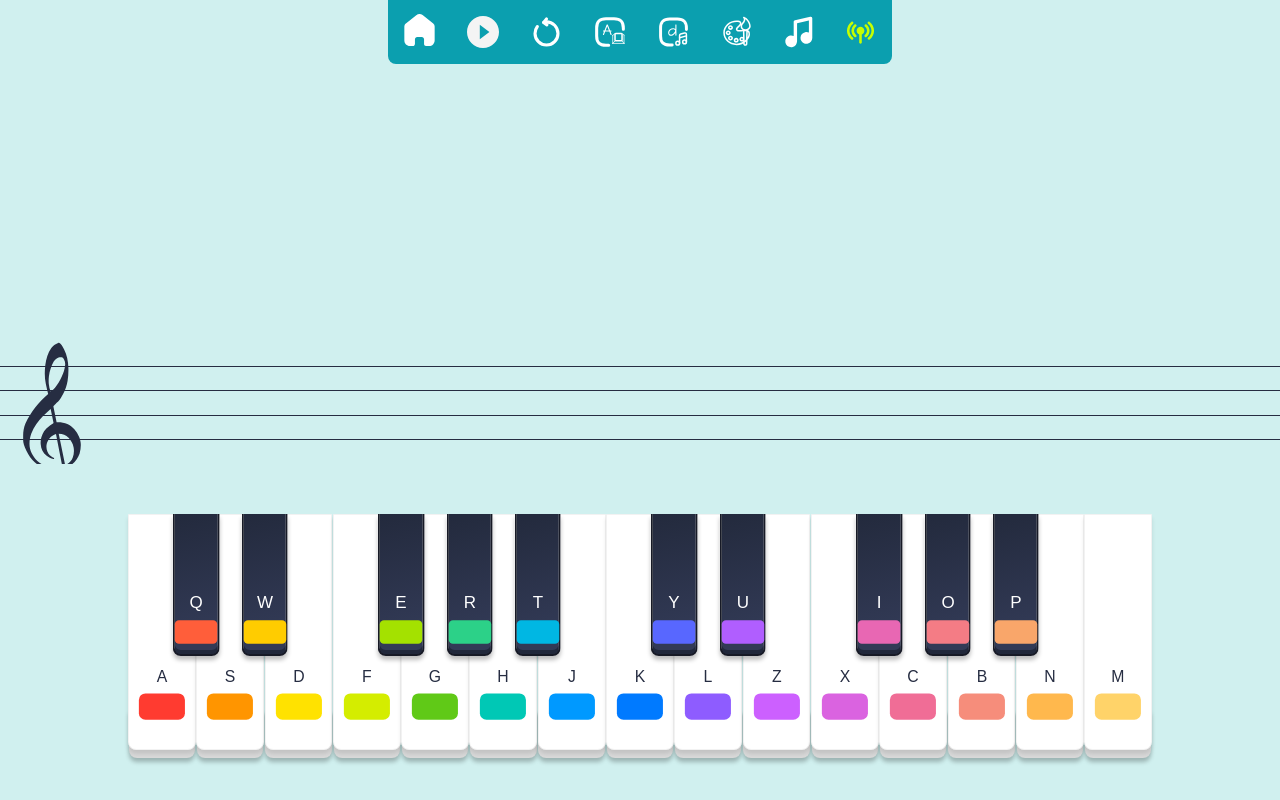
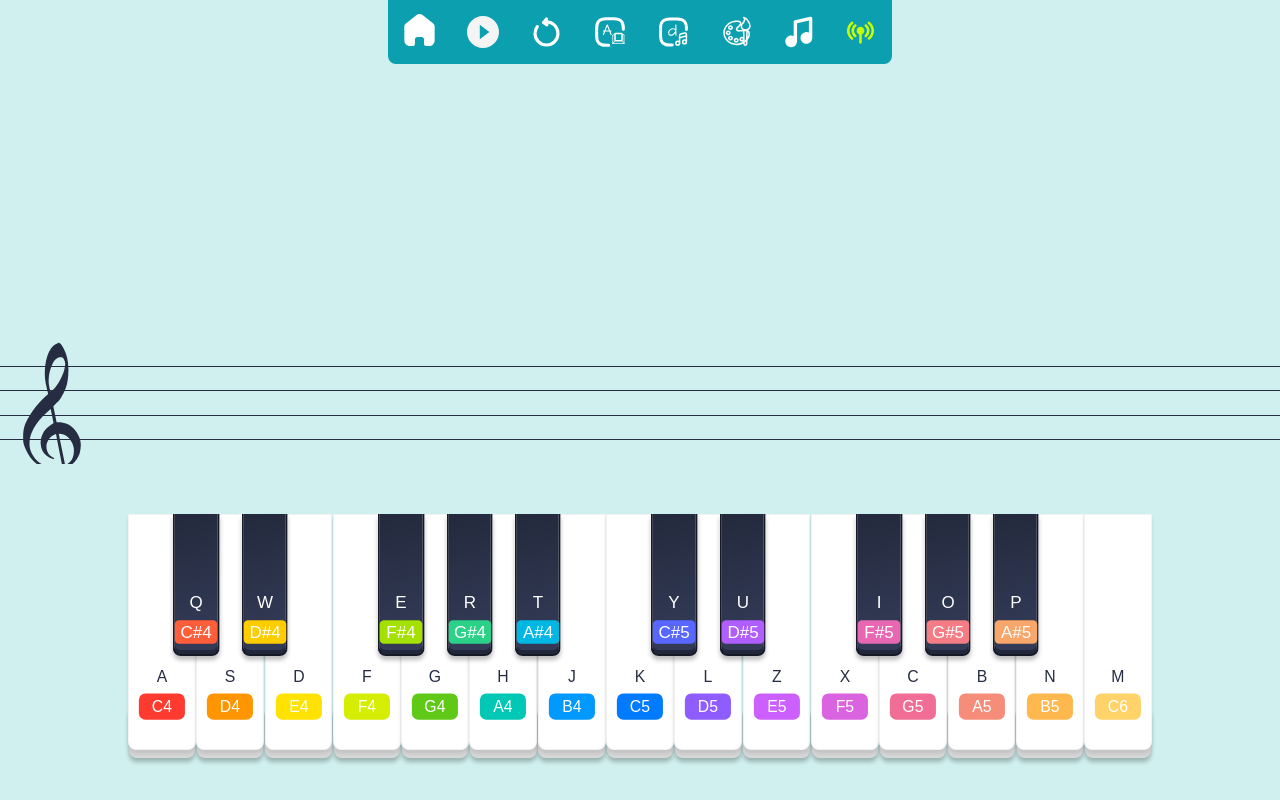
Before and after one commit to DenisaPolesna/piano, a React (Vite) app: page /game in a window 1280 px wide. Built offline with nearby package versions, Linux system fonts and the light colour scheme; a web font is replaced by a local one.

Commit message:
Add NoteNameLabel component

```diff
--- a/src/components/GameLogic/GameLogic.jsx
+++ b/src/components/GameLogic/GameLogic.jsx
@@ -8,9 +8,11 @@ import { useState } from "react";
 const GameLogic = () => {
   const [areKeyBindLabelsVisible, setKeyBindLabelsVisible] = useState(true);
   const [showNoteColors, setShowNoteColors] = useState(true);
+  const [areNoteLabelsVisible, setNoteLabelsVisible] = useState(true);
 
   const toggleKeyBindLabels = () => setKeyBindLabelsVisible((prev) => !prev);
   const toggleNoteColors = () => setShowNoteColors((prev) => !prev);
+  const toggleLabels = () => setNoteLabelsVisible((prev) => !prev);
 
   const handleKeyDown = (event) => {};
 
@@ -26,12 +28,15 @@ const GameLogic = () => {
           onKeyBindLabelClick={toggleKeyBindLabels}
           areColorsEnabled={showNoteColors}
           onNoteColorClick={toggleNoteColors}
+          areNoteLabelsVisible={areNoteLabelsVisible}
+          onLabelClick={toggleLabels}
         />
       </div>
       <NotesAnimation />
       <Keyboard
         areColorsVisible={showNoteColors}
         areKeyBindLabelsVisible={areKeyBindLabelsVisible}
+        areNoteLabelsVisible={areNoteLabelsVisible}
       />
     </div>
   );
--- a/src/components/Piano/BlackKey/BlackKey.jsx
+++ b/src/components/Piano/BlackKey/BlackKey.jsx
@@ -1,14 +1,17 @@
 import "./BlackKey.css";
 import PCKeyLabel from "../Labels/PCKeyLabel/PCKeyLabel";
 import ColorLabel from "../Labels/ColorLabel/ColorLabel";
+import NoteNameLabel from "../Labels/NoteNameLabel/NoteNameLabel";
 
 const BlackKey = ({
   type,
   keyBind,
   areKeyBindLabelsVisible,
+  areNoteLabelsVisible,
   offset,
   isColorVisible,
   color,
+  note,
 
   ...handlers
 }) => {
@@ -26,6 +29,12 @@ const BlackKey = ({
       viewBox="0 0 100 300"
     >
       <ColorLabel color={color} isColorVisible={isColorVisible} type={type} />
+      <NoteNameLabel
+        note={note}
+        isNoteLabelVisible={areNoteLabelsVisible}
+        type={type}
+        isColorVisible={isColorVisible}
+      />
       <PCKeyLabel
         type={type}
         keyBind={keyBind}
--- a/src/components/Piano/Key/Key.jsx
+++ b/src/components/Piano/Key/Key.jsx
@@ -2,13 +2,25 @@ import "./Key.css";
 import BlackKey from "../BlackKey/BlackKey";
 import WhiteKey from "../WhiteKey/WhiteKey";
 
-const Key = ({ type, offset, color, ...handlers }) => {
+const Key = ({ type, offset, color, note, ...handlers }) => {
   return (
     <>
       {type === "white" ? (
-        <WhiteKey offset={offset} type={type} color={color} {...handlers} />
+        <WhiteKey
+          offset={offset}
+          type={type}
+          color={color}
+          note={note}
+          {...handlers}
+        />
       ) : (
-        <BlackKey offset={offset} type={type} color={color} {...handlers} />
+        <BlackKey
+          offset={offset}
+          type={type}
+          color={color}
+          note={note}
+          {...handlers}
+        />
       )}
     </>
   );
--- a/src/components/Piano/Keyboard/Keyboard.jsx
+++ b/src/components/Piano/Keyboard/Keyboard.jsx
@@ -4,7 +4,11 @@ import { useState } from "react";
 import whiteKeys from "../../../assets/keys/whiteKeys";
 import blackKeys from "../../../assets/keys/blackKeys";
 
-const Keyboard = ({ areKeyBindLabelsVisible, areColorsVisible }) => {
+const Keyboard = ({
+  areKeyBindLabelsVisible,
+  areColorsVisible,
+  areNoteLabelsVisible,
+}) => {
   const [activeKeys, setActiveKeys] = useState(new Set()); // track multiple active keys
 
   const playSound = (note) => {
@@ -50,6 +54,7 @@ const Keyboard = ({ areKeyBindLabelsVisible, areColorsVisible }) => {
       offset={offset}
       color={color}
       areKeyBindLabelsVisible={areKeyBindLabelsVisible}
+      areNoteLabelsVisible={areNoteLabelsVisible}
       isColorVisible={areColorsVisible}
       {...getHandlers(note)}
     />
--- /dev/null
+++ b/src/components/Piano/Labels/NoteNameLabel/NoteNameLabel.jsx
@@ -0,0 +1,28 @@
+const NoteNameLabel = ({ note, isNoteLabelVisible, isColorVisible, type }) => {
+  let fontSize = 24;
+  if (type === "black") {
+    fontSize = 40;
+  }
+
+  console.log(isNoteLabelVisible);
+  return (
+    <>
+      {isNoteLabelVisible ? (
+        <text
+          x="50%"
+          y="88%"
+          fontSize={fontSize}
+          fill={
+            !isColorVisible ? (type === "white" ? "#262D42" : "white") : "white"
+          }
+          textAnchor="middle"
+          dominantBaseline="central"
+        >
+          {note}
+        </text>
+      ) : null}
+    </>
+  );
+};
+
+export default NoteNameLabel;
--- a/src/components/Piano/WhiteKey/WhiteKey.jsx
+++ b/src/components/Piano/WhiteKey/WhiteKey.jsx
@@ -1,13 +1,16 @@
 import "./WhiteKey.css";
 import PCKeyLabel from "../Labels/PCKeyLabel/PCKeyLabel";
 import ColorLabel from "../Labels/ColorLabel/ColorLabel";
+import NoteNameLabel from "../Labels/NoteNameLabel/NoteNameLabel";
 
 const WhiteKey = ({
   type,
   keyBind,
   areKeyBindLabelsVisible,
+  areNoteLabelsVisible,
   isColorVisible,
   color,
+  note,
   ...handlers
 }) => {
   return (
@@ -24,6 +27,12 @@ const WhiteKey = ({
         viewBox="0 0 100 300"
       >
         <ColorLabel color={color} isColorVisible={isColorVisible} type={type} />
+        <NoteNameLabel
+          note={note}
+          isNoteLabelVisible={areNoteLabelsVisible}
+          type={type}
+          isColorVisible={isColorVisible}
+        />
         <PCKeyLabel
           type={type}
           keyBind={keyBind}
--- a/src/components/UI/NavBarMenu/NavBar/NavBar.jsx
+++ b/src/components/UI/NavBarMenu/NavBar/NavBar.jsx
@@ -13,6 +13,8 @@ const NavBar = ({
   areKeyBindLabelsVisible,
   areColorsEnabled,
   onNoteColorClick,
+  areNoteLabelsVisible,
+  onLabelClick,
 }) => {
   return (
     <nav className="game-nav">
@@ -23,7 +25,10 @@ const NavBar = ({
         areKeyBindLabelsVisible={areKeyBindLabelsVisible}
         onLabelClick={onKeyBindLabelClick}
       />
-      <NoteLabelBtn />
+      <NoteLabelBtn
+        areNoteLabelsVisible={areNoteLabelsVisible}
+        onLabelClick={onLabelClick}
+      />
       <ColorToggleBtn
         onNoteColorClick={onNoteColorClick}
         areColorsEnabled={areColorsEnabled}
--- a/src/components/UI/NavBarMenu/NavBarIcons/NoteLabelBtn/NoteLabelBtn.jsx
+++ b/src/components/UI/NavBarMenu/NavBarIcons/NoteLabelBtn/NoteLabelBtn.jsx
@@ -1,12 +1,15 @@
 import labelIconEnabled from "./img/noteLabelEnabled.svg";
 import labelIconDisabled from "./img/noteLabelDisabled.svg";
 
-const NoteLabelBtn = () => {
+const NoteLabelBtn = ({ areNoteLabelsVisible, onLabelClick }) => {
   return (
     <>
       <img
-        src={labelIconEnabled}
-        alt={"labels-enabled-icon"}
+        src={areNoteLabelsVisible ? labelIconEnabled : labelIconDisabled}
+        alt={
+          areNoteLabelsVisible ? "labels-enabled-icon" : "labels-disabled-icon"
+        }
+        onClick={onLabelClick}
         className="menu-icon"
       />
     </>
```
